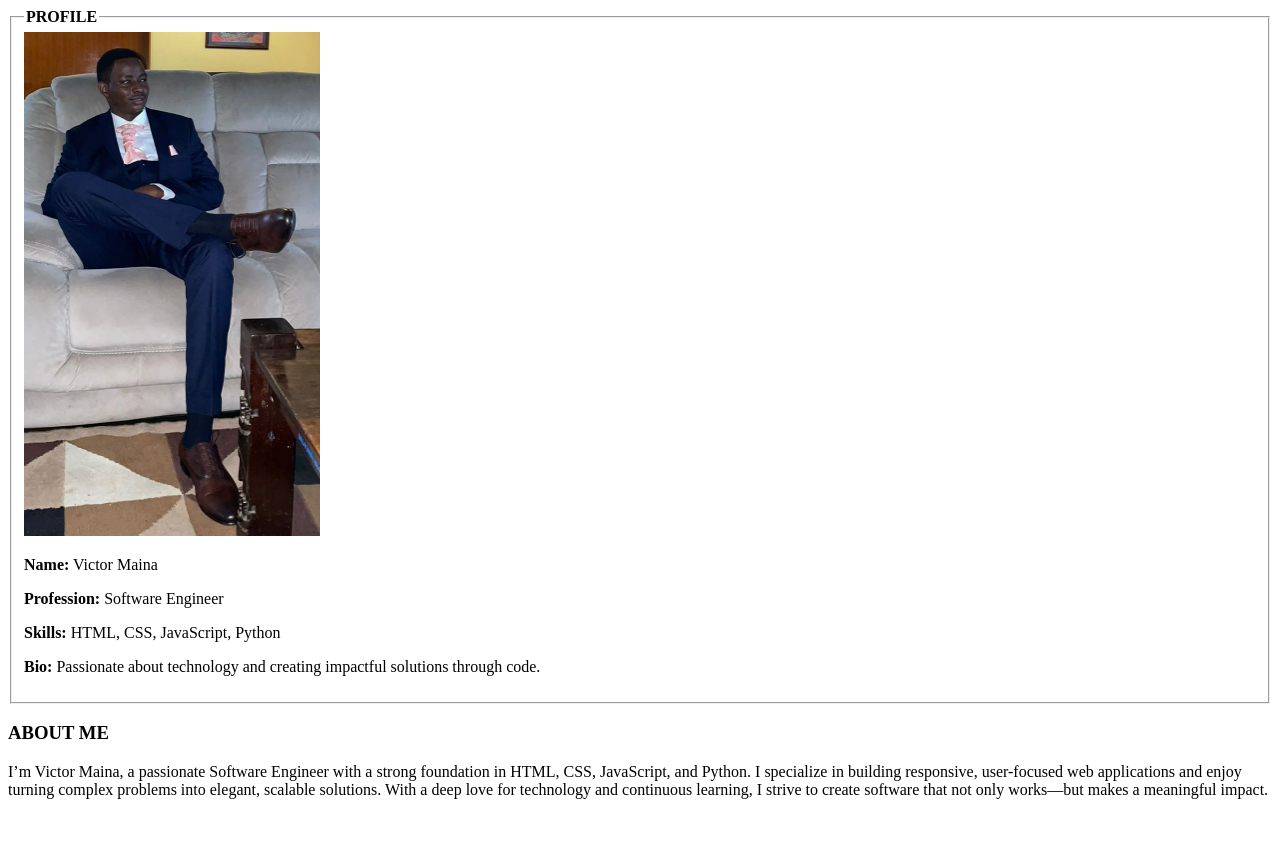
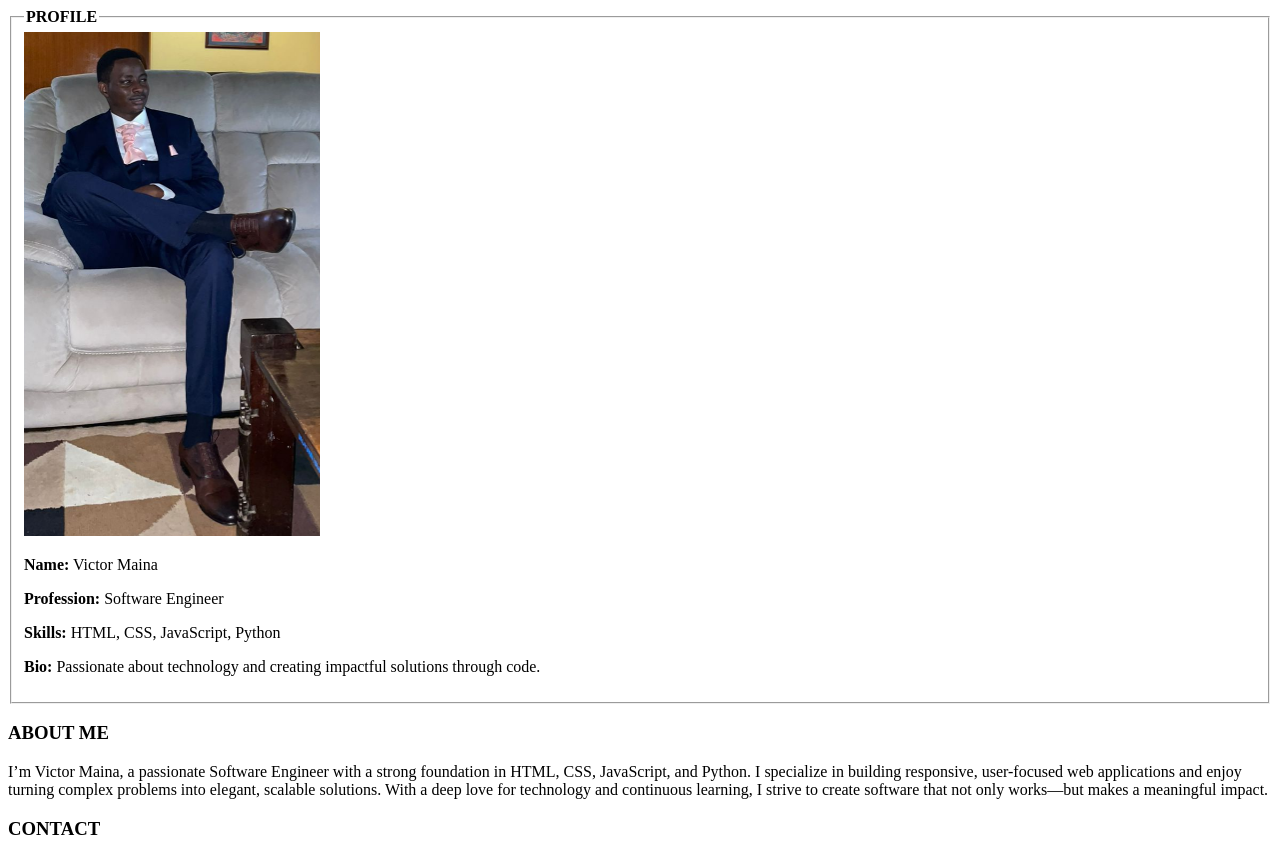
Before and after one commit to VMaina2003/victors-portfolio, a plain HTML site: page index.html in a window 1280 px wide. Before the commit the page ends 815 px from the top, so only its background shows below. Drawn offline with Linux system fonts and the light colour scheme.

Commit message:
eighth commit

```diff
--- a/index.html
+++ b/index.html
@@ -23,6 +23,8 @@
     <h3>ABOUT ME</h3>
     <p>I’m Victor Maina, a passionate Software Engineer with a strong foundation in HTML, CSS, JavaScript, and Python. I specialize in building responsive, user-focused web applications and enjoy turning complex problems into elegant, scalable solutions.
         With a deep love for technology and continuous learning, I strive to create software that not only works—but makes a meaningful impact.</p>
+    <footer>
+        <h3>CONTACT</h3>
 
 
 </body>
```
